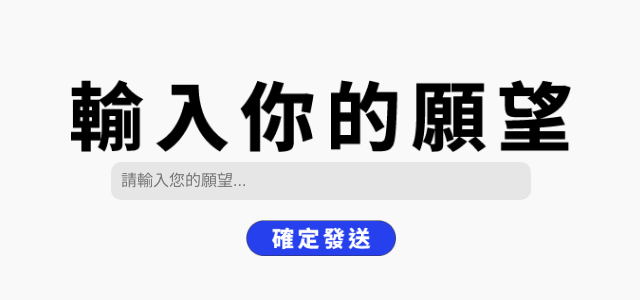
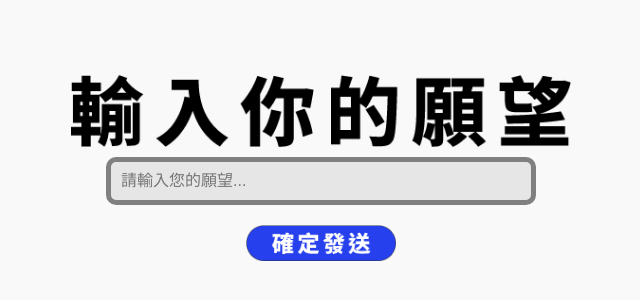
Before and after one commit to snowcat6667/Test, a plain HTML site: page index.html in a window 1280 px wide. Shown: the part 212-512 px from the top of the page, without its empty margins (319-959 px from the left). Drawn offline with Linux system fonts and the light colour scheme.

Commit message:
Update index.html

```diff
--- a/index.html
+++ b/index.html
@@ -42,7 +42,7 @@
             font-size: 16px;
 
             /* 您的指定樣式 */
-            border: 5px black;
+            border: 5px solid gray;
             background-color: #e6e6e6; /* 淡灰色 */
             outline: none; /* 移除點擊時的藍色光暈 */
             border-radius: 10px; /* 圓角看起來比較柔和 (可選) */
```
